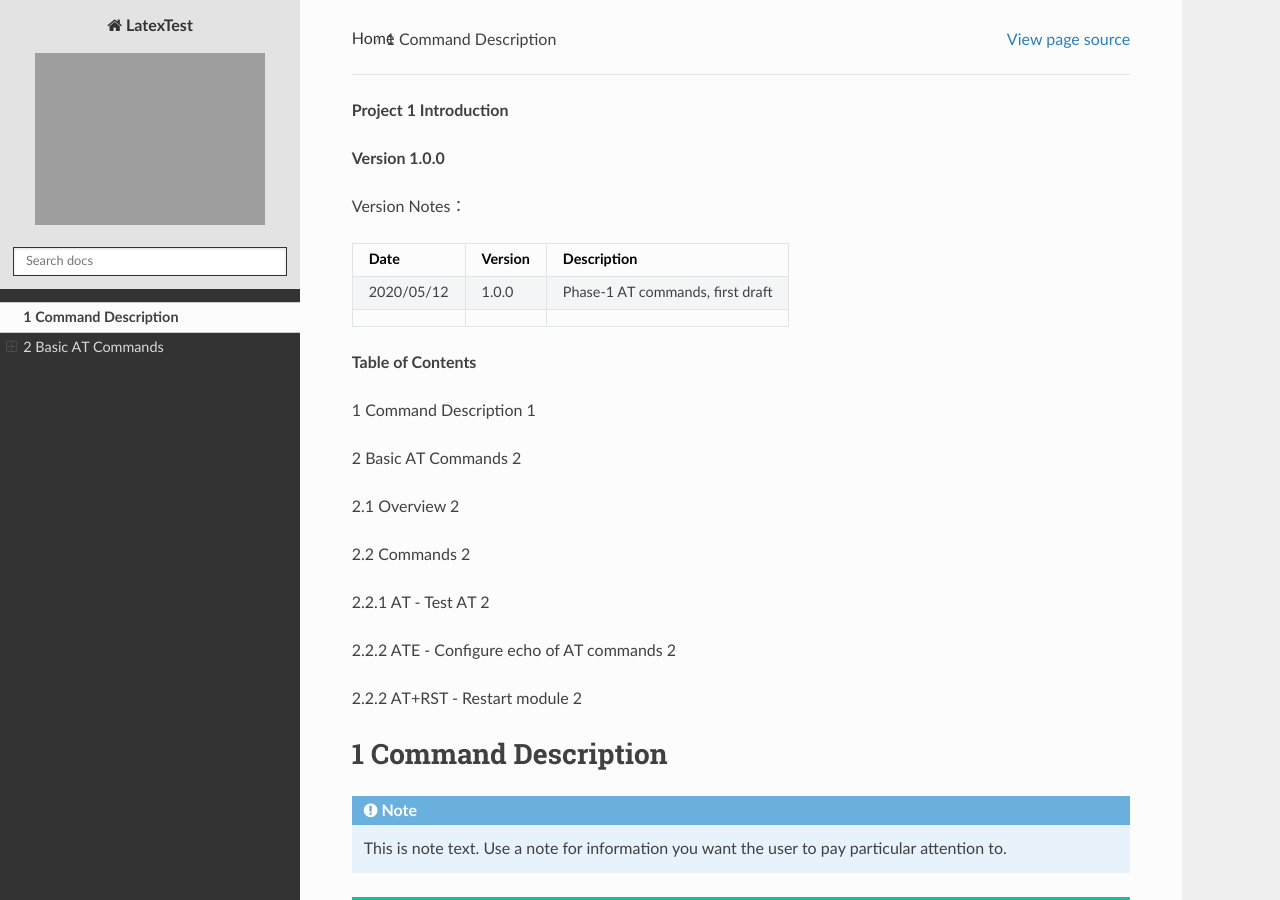
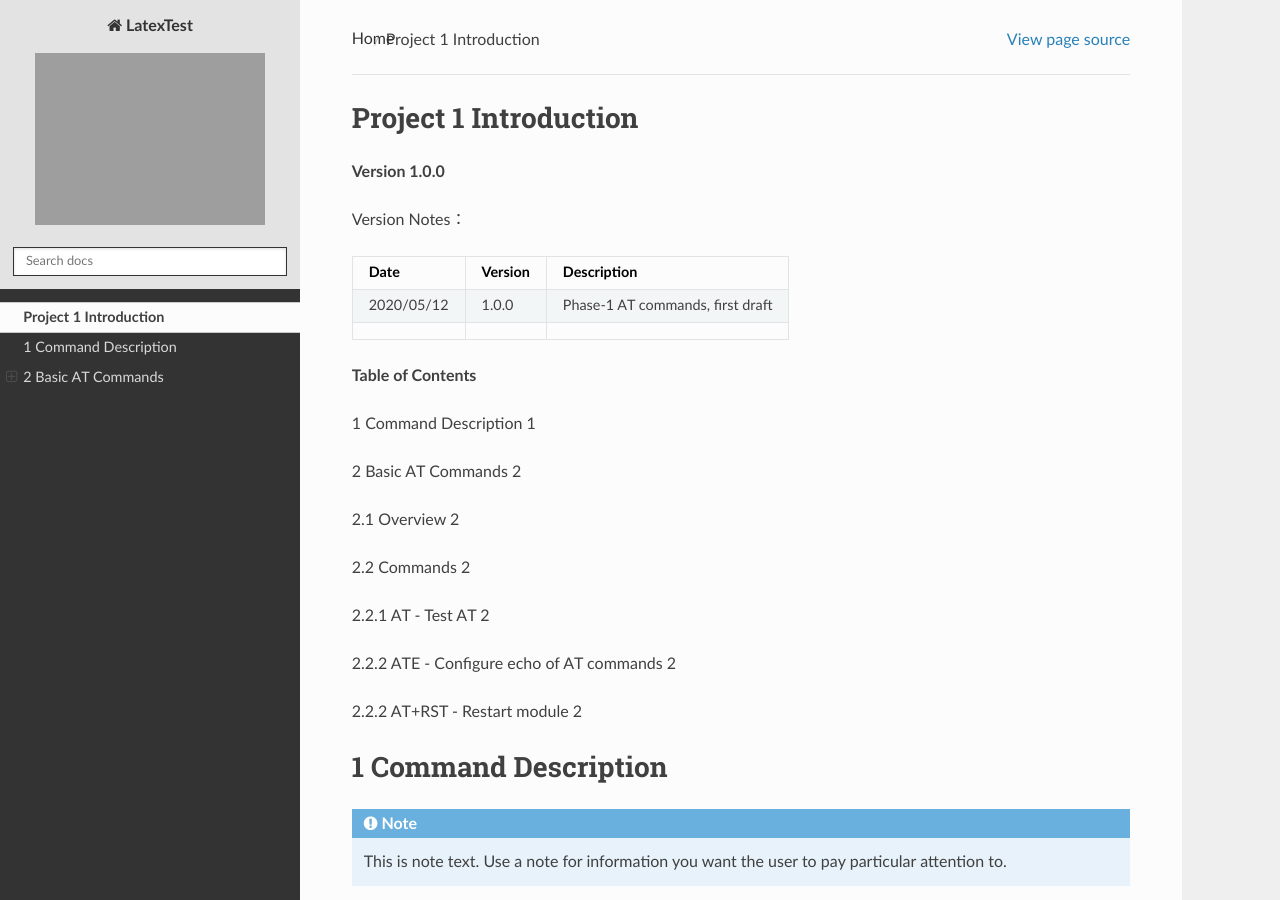
Before and after one commit to HaiTrieuNg/LatexTest, a Sphinx documentation site: the page built from source/content.rst, in a window 1280 px wide and 900 px high. Built offline with Sphinx 7.4.7 and the Read the Docs theme 2.0.0, drawn with Linux system fonts in a browser that asks for light colours.

Commit message:
Update content.rst

```diff
--- a/source/content.rst
+++ b/source/content.rst
@@ -1,4 +1,5 @@
-**Project 1 Introduction**
+Project 1 Introduction
+======================
 
 **Version 1.0.0**
 
```
